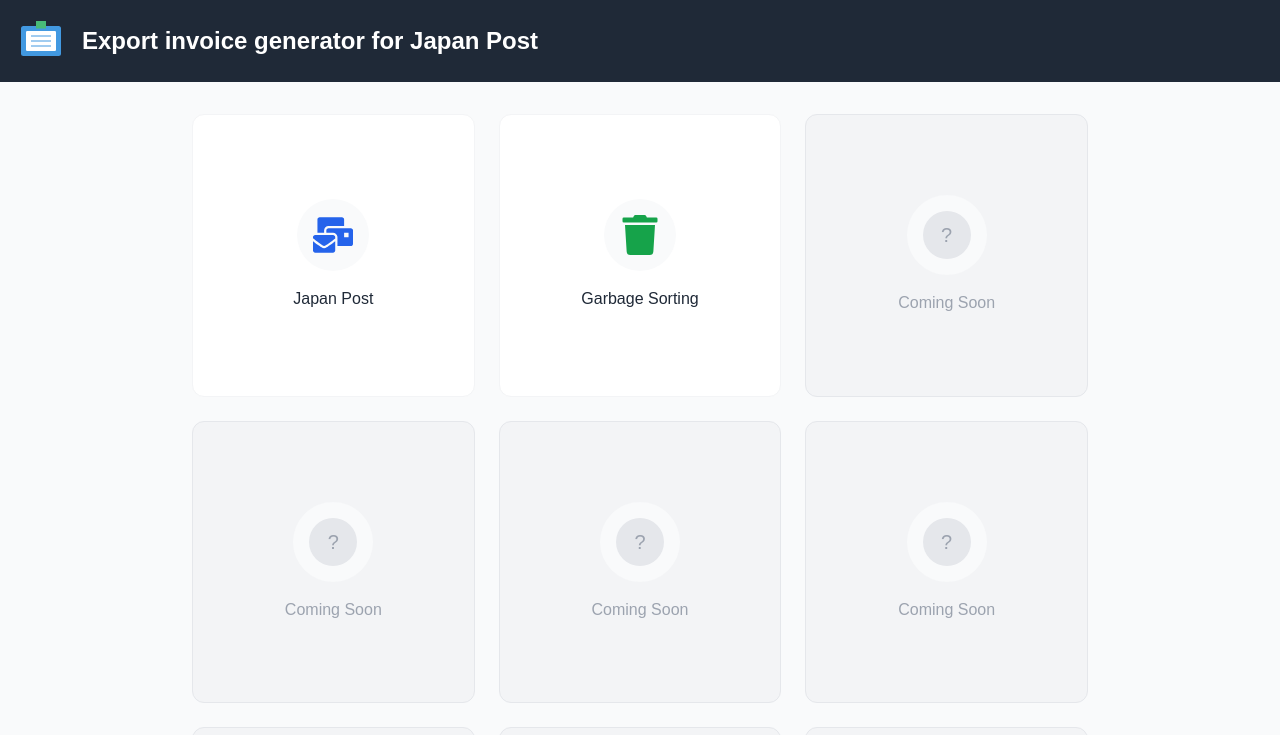
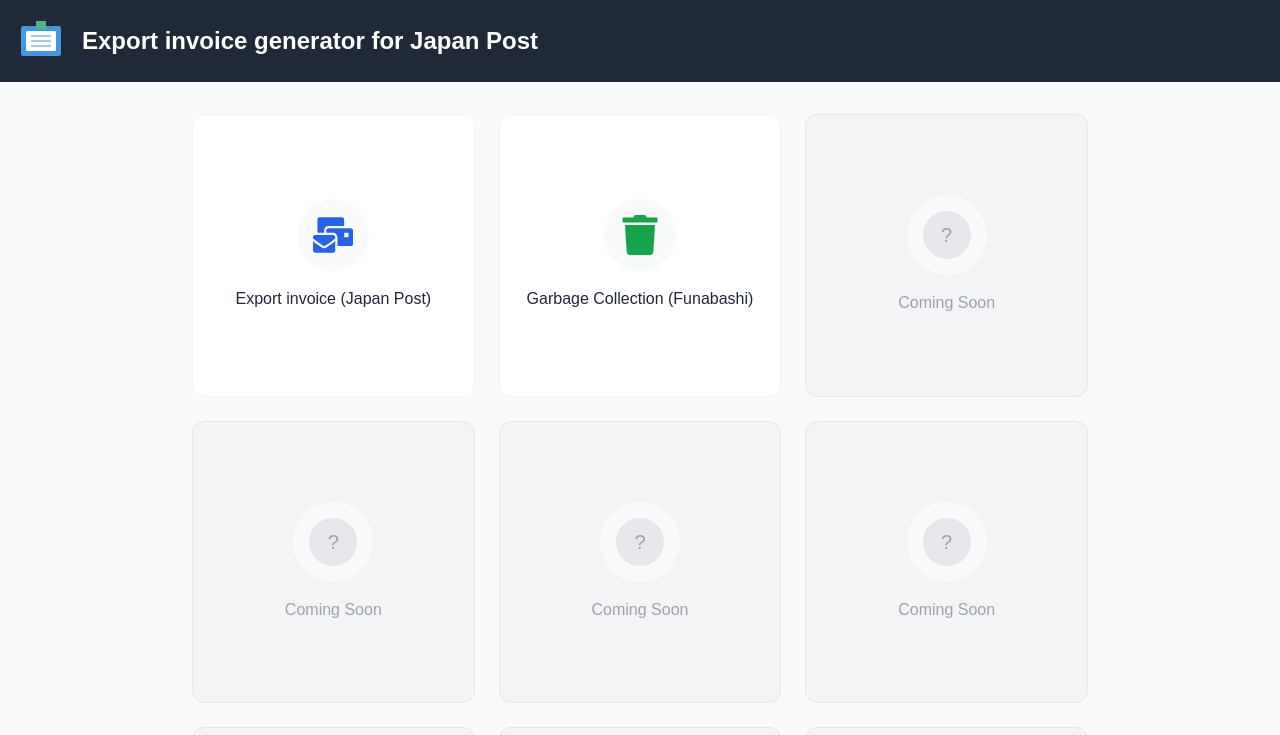
Before and after one commit to ryoshumei/made-for-x, a Next.js app: page / in a window 1280 px wide. Shown: the top 735 px of the page. Built offline with nearby package versions, Linux system fonts and the light colour scheme.

Commit message:
feat(Home): update navigation item titles for clarity

```diff
--- a/src/components/Home/NavigationGrid.tsx
+++ b/src/components/Home/NavigationGrid.tsx
@@ -4,13 +4,13 @@
 export default function NavigationGrid() {
   const navItems = [
     {
-      title: 'Japan Post',
+      title: 'Export invoice (Japan Post)',
       icon: <FaMailBulk size={40} className="text-blue-600" />,
       href: '/japanpost',
       available: true,
     },
     {
-      title: 'Garbage Sorting',
+      title: 'Garbage Collection (Funabashi)',
       icon: <FaTrash size={40} className="text-green-600" />,
       href: '/garbage_jp',
       available: true,
```
